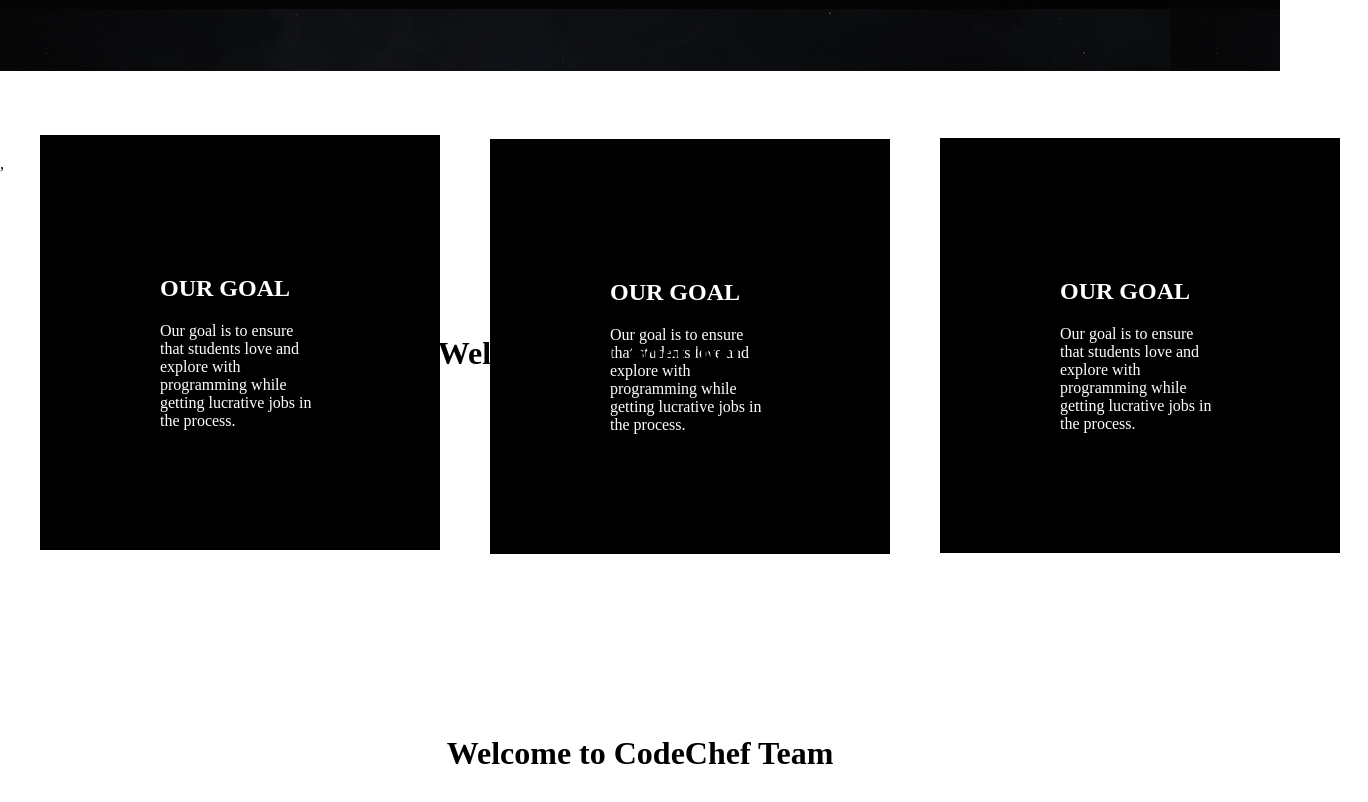
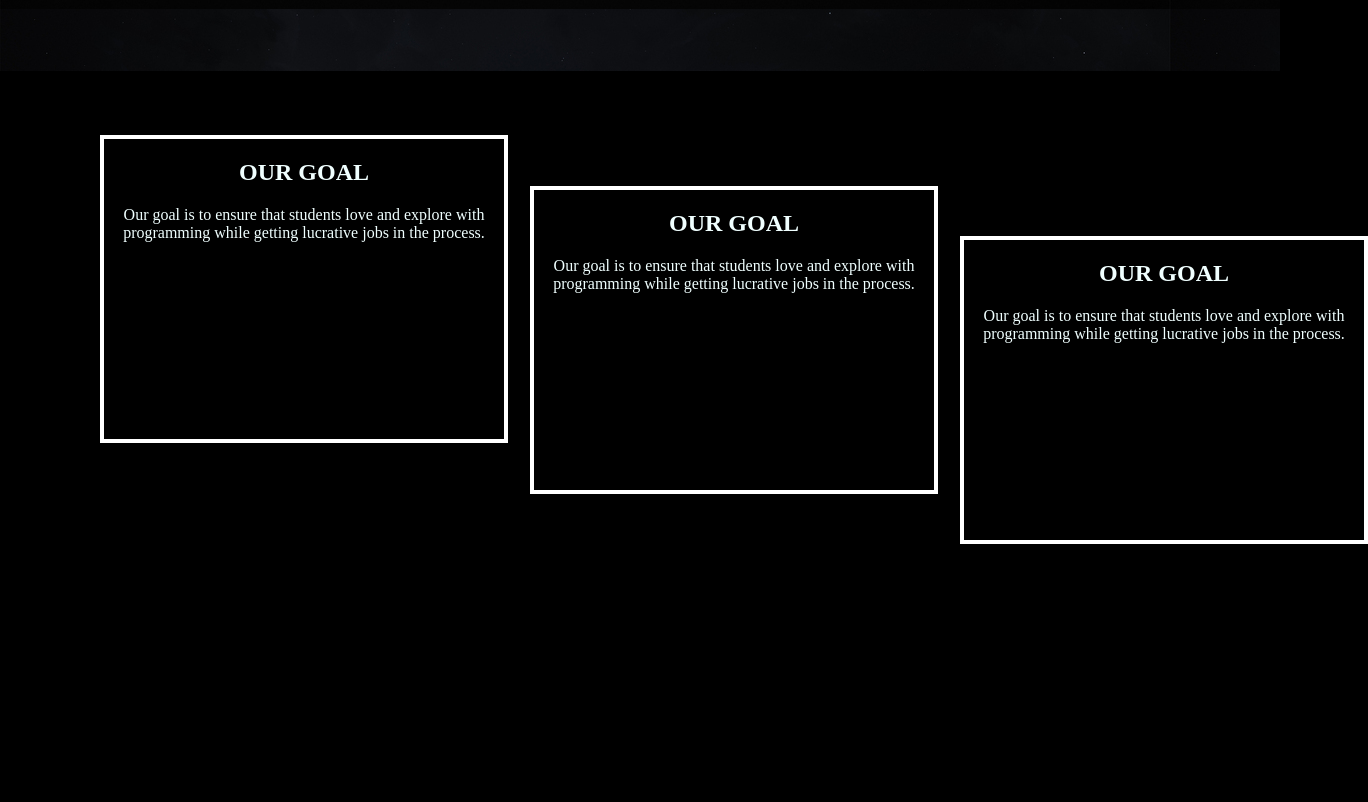
Before and after one commit to dummy-co-der/my-app, a React (Create React App) app: page / in a window 1280 px wide. Shown: the part 720-1522 px from the top of the page, 1368 px wide, since content can reach past the window. Built offline with nearby package versions, Linux system fonts and the light colour scheme.

Commit message:
updated section 2

```diff
--- a/public/style.css
+++ b/public/style.css
@@ -3,4 +3,6 @@
     margin-bottom: 0px;
     margin-left: 0px;
     margin-right: 0px;
+    background-color: black;
+    color:azure;
 }
--- a/src/App.css
+++ b/src/App.css
@@ -136,3 +136,79 @@
       font-size: 2.5rem;
     }
 }
+/* .bo{
+  width:400px;
+  display: flex;
+  flex-direction: row;
+  text-align: center;
+
+  /* width: '400px;
+		marginTop: '-1.2%',
+		marginLeft: '940px',
+		marginRight: '150px',
+		marginBottom: '5px', */
+/* }
+.box1{
+  border: 1px solid yellow;
+  width:400px;
+  margin-left: 40px;
+  margin-right: 20px;
+  padding-left: 50px;
+  padding-right: 20px;
+  margin-right: 400px;
+  margin-top: 5px;
+margin-bottom: 5px;
+background-color: #333333;
+color: #fff;
+transition: background-color 0.5s ease;
+  /* margin-right: 40px; */
+
+/*
+.box2{
+  border: 1px solid yellow;
+  width:400px;
+  margin-left: 20px;
+  margin-right: 20px;
+  padding-left: 20px;
+  padding-right: 20px;
+  margin-right: 400px;
+  margin-top: 5px;
+ margin-bottom: 5px;
+background-color: #333333;
+color: #fff;
+transition: background-color 0.5s ease;
+}
+.box3{
+  border: 1px solid yellow;
+  width:400px;
+  margin-left: 20px;
+  margin-right: 20px;
+  padding-left: 20px;
+  padding-right: 20px;
+  margin-right: 400px;
+  margin-top: 5px;
+  margin-bottom: 5px;
+background-color: #333333;
+color: #fff;
+transition: background-color 0.5s ease;
+} */
+.box1{
+  /* height:200px;
+  width:200px; */
+  display: flex;
+  flex-direction: column;
+  border: 4px solid white;
+  text-align: center;
+}
+.box1:hover {
+  background-color: grey;
+  }
+  .heading{
+    text-align: center;
+    display: flex;
+    flex-direction: column;
+  }
+.images{
+  margin-left: 20px;
+  margin-right: 15px;
+}
--- a/src/components/Navbar/index.js
+++ b/src/components/Navbar/index.js
@@ -16,8 +16,9 @@
 	<Nav>
 		<Bars />
 		<NavMenu>
-		<img src= "./logo192.png"/>
-		<img src="./Codechef.png"/>
+
+		<img className="images" src= "./logo192.png"/>
+		<img className="images"src="./Codechef.png"/>
 		<NavLink to='/about' activeStyle>
 			About
 		</NavLink>
--- a/src/pages/about.js
+++ b/src/pages/about.js
@@ -1,47 +1,54 @@
 import React from 'react';
 import Box from '@material-ui/core/Box';
 
-const About = () => {
+
+export default function About(){
 	return (
-		<div>
-		<div style={{ height:'10px',
+		<div className="boxes">
+		<div className="box1" style={{ height:'10px',
 		    width: '400px',
+			height:'300px',
 			marginTop: '5%',
-			marginLeft: '40px',
-			marginRight: '50px',
+			marginLeft: '100px',
+			marginRight: '20px',
 			marginBottom: '10px',
 		 }}>
-		<Box color="white" bgcolor="black" p={15}>
-			<h2> OUR GOAL </h2>
+		{/* <Box color="white" bgcolor="grey" p={15}> */}
+		<h2 className="headings"> OUR GOAL </h2>
 		Our goal is to ensure that students love and explore with programming while getting lucrative jobs in the process.
-		</Box></div>
-,
-		<div style={{ height:'10px',
+		{/* </Box> */}
+		</div>
+
+		<div className="box1"style={{ height:'10px',
 		width: '400px',
-		marginTop: '-2.7%',
-		marginLeft: '490px',
+		height:'300px',
+		marginTop: '-20.90%',
+		marginLeft: '530px',
 		marginRight: '150px',
 		marginBottom: '5px',
 		}}>
-		<Box color="white" bgcolor="black" p={15}>
-			<h2> OUR GOAL </h2>
+		{/* <Box color="white" bgcolor="grey" p={15}> */}
+		<h2 className="headings"> OUR GOAL </h2>
 		Our goal is to ensure that students love and explore with programming while getting lucrative jobs in the process.
-		</Box></div>
+		{/* </Box> */}
+		</div>
 
-		<div style={{ height:'10px',
+		<div className="box1" style={{ height:'10px',
 		width: '400px',
-		marginTop: '-1.2%',
-		marginLeft: '940px',
+		height:'300px',
+		marginTop: '-20.5%',
+		marginLeft: '960px',
 		marginRight: '150px',
 		marginBottom: '5px',
 		}}>
-		<Box color="white" bgcolor="black" p={15}>
-			<h2> OUR GOAL </h2>
+		{/* <Box color="white" bgcolor="black" p={15}> */}
+			<h2 className="headings"> OUR GOAL </h2>
 		Our goal is to ensure that students love and explore with programming while getting lucrative jobs in the process.
-		</Box></div>
+		{/* </Box> */}
+		</div>
 		</div>
 
 );
 };
 
-export default About;
+// export default About;
--- a/src/pages/events.js
+++ b/src/pages/events.js
@@ -7,7 +7,7 @@
 		display: 'flex',
 		justifyContent: 'center',
 		alignItems: 'center',
-		height: '50vh'
+		height: '150vh'
 	}}
 	>
 	<h1>Welcome to CodeChef Events</h1>
```
